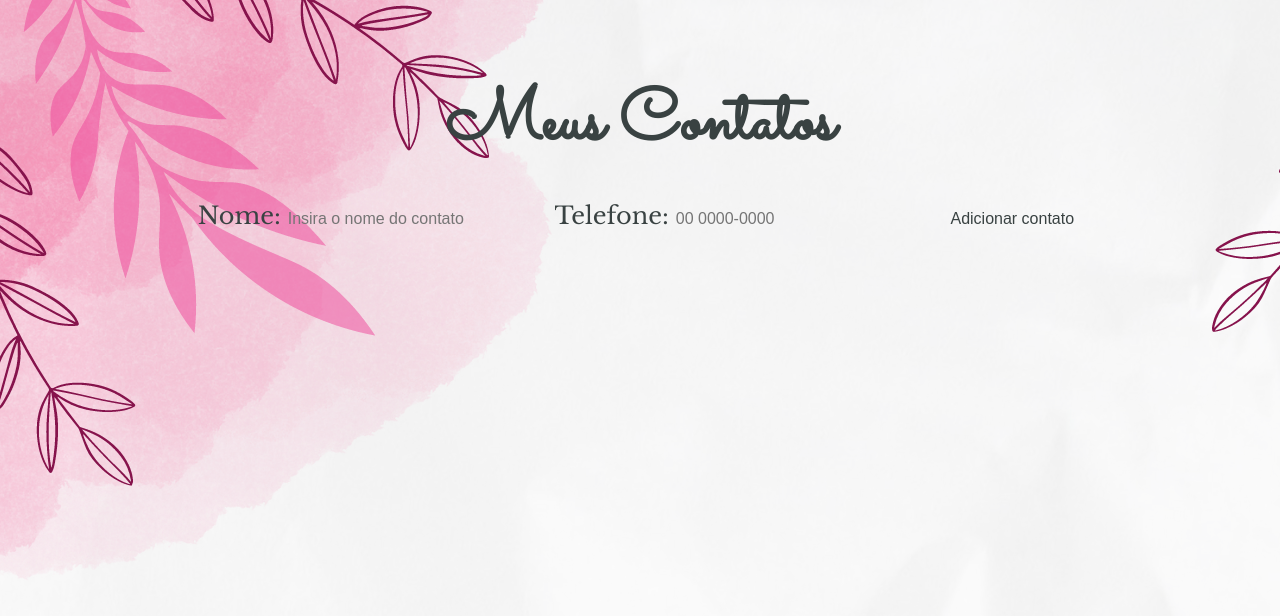
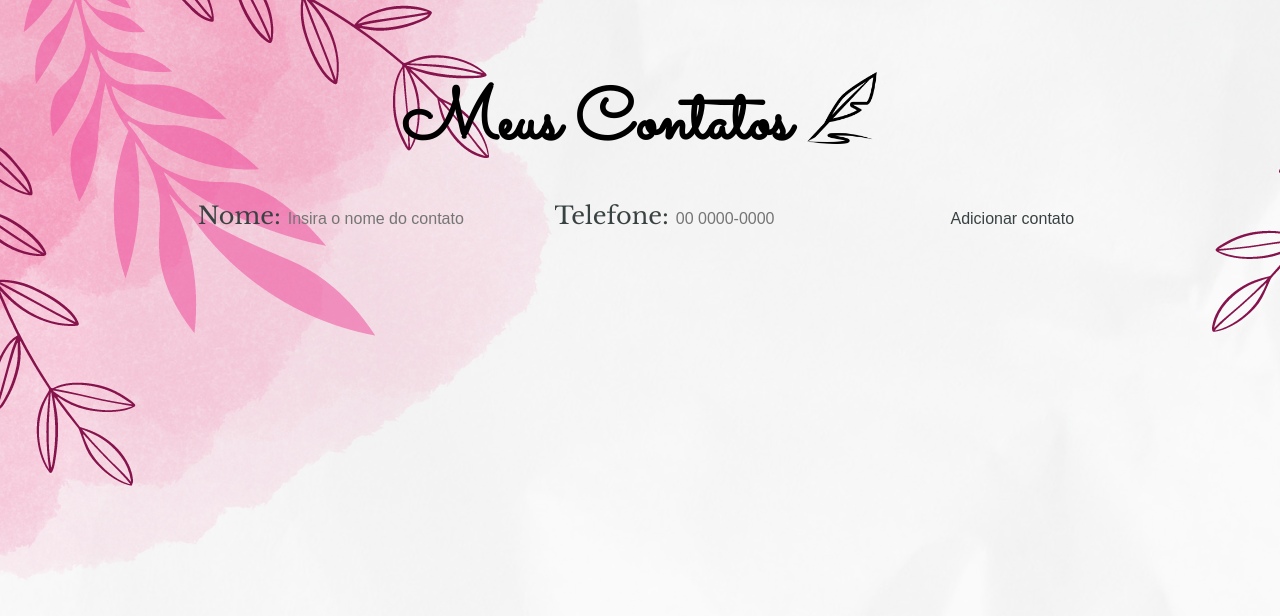
Before and after one commit to Eduarda-frontend/agenda-telefonica, a plain HTML site: page index.html in a window 1280 px wide. Drawn offline with nearby package versions, Linux system fonts and the light colour scheme.

Commit message:
Adicionado a imagem de um aparo ao lado do titulo

```diff
--- a/index.html
+++ b/index.html
@@ -12,8 +12,10 @@
 </head>
 <body>
     <div class="container">
+        <header>
+            <h1>Meus Contatos</h1> <img src="./img/feather.png" alt="Aparo">
 
-        <h1>Meus Contatos</h1>
+        </header>
         <section>
             <form id="form-agenda">
                 <label for="nome-contato">Nome:
--- a/style.css
+++ b/style.css
@@ -13,13 +13,23 @@ body{
     font-weight: 400;
 }
 
+header{
+
+    display: flex;
+    justify-content: center;
+}
+
 h1{
     font-family: "Sacramento", cursive;
     font-weight: 700;
     font-size: 72px;
-    display: flex;
-    justify-content: center;
     margin-bottom: 24px;
+    color: #000;
+}
+
+img{
+    height: 72px;
+    margin-left: 16px;
 }
 
 .container{
```
Also changed, not shown: img/feather.png (added).
